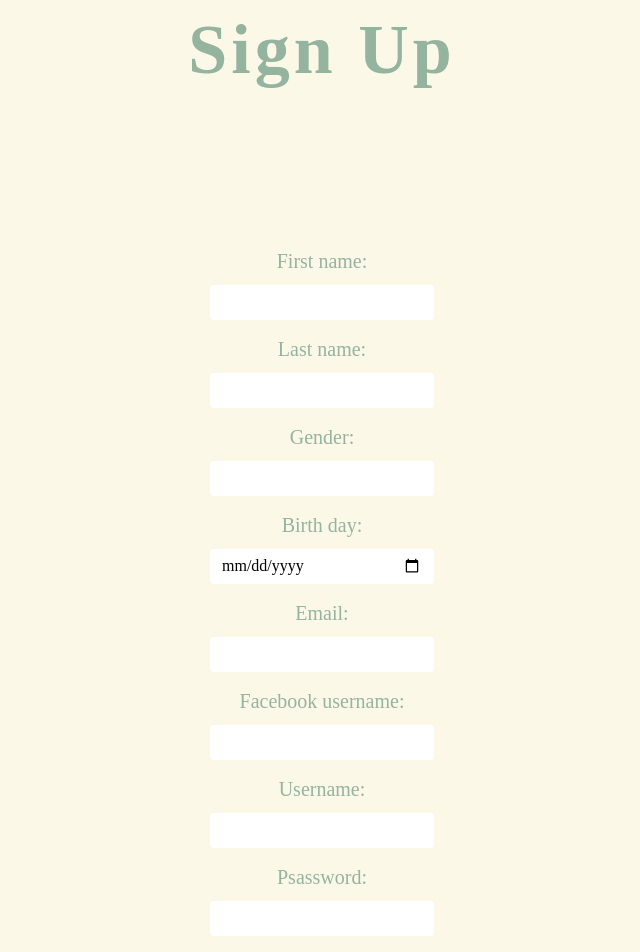
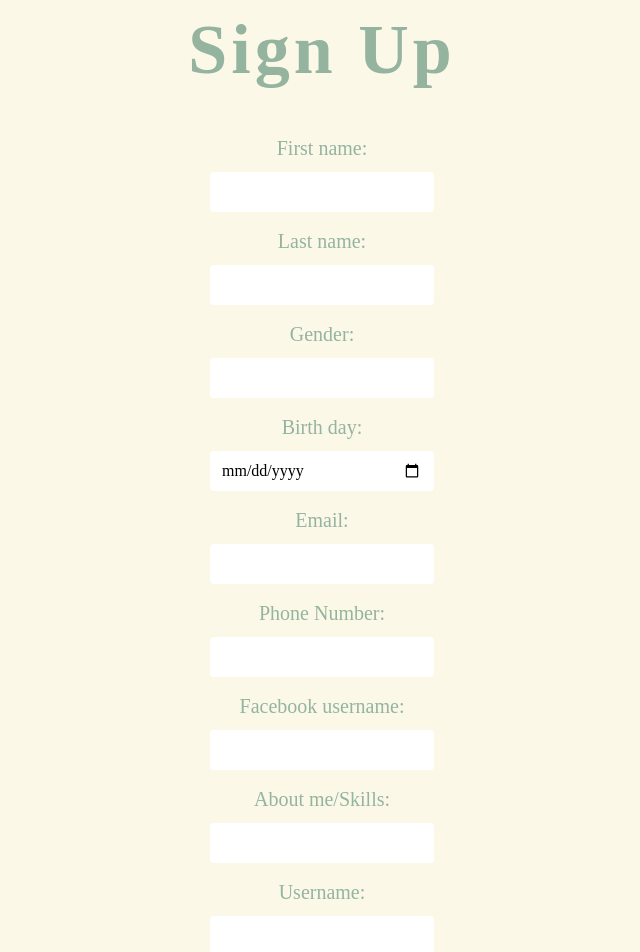
Before and after one commit to hilaezra/handbyhandpro, a React (Vite) app in the folder handbyhand.client/: page /signup in a window 1280 px wide. Shown: the top 952 px of the page, without its empty margins (318-958 px from the left). Built offline with nearby package versions, Linux system fonts and the light colour scheme.

Commit message:
add details to user and present on profile

```diff
--- a/handbyhand.client/src/components/AdvancedSearchPage/AdvancedSearchPage.css
+++ b/handbyhand.client/src/components/AdvancedSearchPage/AdvancedSearchPage.css
@@ -22,7 +22,7 @@
 font-size: 12px;
 }
 
-.text-field {
+.text-field-search {
   height: 35px;
   font-size: 12px;
 }
--- a/handbyhand.client/src/components/AdvancedSearchPage/AdvancedSearchPage.jsx
+++ b/handbyhand.client/src/components/AdvancedSearchPage/AdvancedSearchPage.jsx
@@ -76,7 +76,7 @@ const AdvancedSearchPage = () => {
         <form>
           <div className="event-area form-group">
             <label className="textfield-lab" htmlFor="event-location">Location Area: </label>
-            <select className="text-field" value={arealocation} onChange={handleAreaChange}>
+            <select className="text-field-search" value={arealocation} onChange={handleAreaChange}>
               <option value="Center">Center</option>
               <option value="North">North</option>
               <option value="South">South</option>
@@ -87,17 +87,17 @@ const AdvancedSearchPage = () => {
 
           <div className="start-date form-group">
             <label className="textfield-lab" htmlFor="start-date">Start Date: </label>
-            <input className="text-field" type="date" value={startDate} onChange={handleStartDateChange} />
+            <input className="text-field-search" type="date" value={startDate} onChange={handleStartDateChange} />
           </div>
 
           <div className="end-date form-group">
             <label className="textfield-lab" htmlFor="start-date">End Date: </label>
-            <input className="text-field" type="date" value={endDate} onChange={handleEndDateChange} />
+            <input className="text-field-search" type="date" value={endDate} onChange={handleEndDateChange} />
           </div>
 
           <div className="event-type form-group">
             <label className="textfield-lab" htmlFor="event-type">Event Type: </label>
-            <select className="text-field" value={eventType} onChange={handleOptionChange}>
+            <select className="text-field-search" value={eventType} onChange={handleOptionChange}>
             <option value="All">All</option>
               <option value="Social">Social</option>
               <option value="Volunteer">Volunteer</option>
--- a/handbyhand.client/src/components/CreateEventPage/CreateEventPage.css
+++ b/handbyhand.client/src/components/CreateEventPage/CreateEventPage.css
@@ -6,7 +6,7 @@
 }
 
 .createevent-form {
-    margin-top: 510px;
+    margin-top: 520px;
     display: flex;
     flex-direction: column;
     justify-content: flex-start;
--- a/handbyhand.client/src/components/ProfilePage/ProfilePage.jsx
+++ b/handbyhand.client/src/components/ProfilePage/ProfilePage.jsx
@@ -57,12 +57,17 @@ const ProfilePage = () => {
             <label className="textfield-lab" htmlFor="author">Email: </label>
             <label className="user-details" htmlFor="author">{user.email}</label>
             </div>
+            <div>
+            <label className="textfield-lab" htmlFor="author">Phone Number: </label>
+            <label className="user-details" htmlFor="author">{user.phoneNumber}</label>
+            </div>
             {/* <label className="textfield-lab" htmlFor="author">Mobile: </label>
             <label className="user-details" htmlFor="author">{user.mobile}</label> */}
           </div>
 
           <div className="skills form-group-profile">
-            <h5 id="profile-page-title">Skills</h5>
+            <h5 id="profile-page-title">About me/Skills</h5>
+            <label className="user-details" htmlFor="author">{user.skills}</label>
           </div>
 
           {/* <div className="future-events form-group-profile">
--- a/handbyhand.client/src/components/SignUpPage/SignUpPage.jsx
+++ b/handbyhand.client/src/components/SignUpPage/SignUpPage.jsx
@@ -11,8 +11,21 @@ const SignUpPage = () => {
     const [birthday, setBirthday] = React.useState("")
     const [email, setEmail] = React.useState("")
     const [facebookuser, setFacebookuser] = React.useState("")
+    const [skills, setSkills] = React.useState("")
     const [username, setUsername] = React.useState("")
     const [password, setPassword] = React.useState("")
+    const [phoneNumber, setPhoneNumber] = React.useState('');
+
+
+    const handleSkillsChange = (e) => {
+        console.log(e.target.value)
+        setSkills(e.target.value)
+    }
+
+    const handlePhoneNumberChange = (e) => {
+        console.log(e.target.value)
+        setPhoneNumber(e.target.value)
+    }
 
     const handleFirstnameChange = (e) => {
         console.log(e.target.value)
@@ -64,7 +77,9 @@ const SignUpPage = () => {
                 gender: gender,
                 birthday: birthday,
                 email: email,
+                phoneNumber: phoneNumber,
                 facebookuser: facebookuser,
+                skills: skills,
                 username: username,
                 password: password
             })
@@ -107,8 +122,16 @@ const SignUpPage = () => {
                 <input className="text-field" name='email' value={email} onChange={handleEmailChange} />
             </div>
             <div className="form-group">
+                <label className="login-lab" htmlFor="phoneNumber">Phone Number:</label>
+                <input className="text-field"  type="tel" id="phoneNumber" name="phoneNumber" value={phoneNumber} onChange={handlePhoneNumberChange} />
+            </div>
+            <div className="form-group">
                 <label className="login-lab" htmlFor="facebookuser">Facebook username: </label>
                 <input className="text-field" name='facebookuser' value={facebookuser} onChange={handleFacebookuserChange} />
+            </div>
+            <div className="form-group">
+                <label className="login-lab" htmlFor="skills">About me/Skills: </label>
+                <input className="text-field" name='skills' value={skills} onChange={handleSkillsChange} />
             </div>
             <div className="form-group">
                 <label className="login-lab" htmlFor="username">Username: </label>
@@ -120,7 +143,7 @@ const SignUpPage = () => {
             </div>
             </form>
             <div>
-            <button class="login-btn " onClick={handleSignUpClicked}>Sign Up</button>
+            <button className="login-btn " onClick={handleSignUpClicked}>Sign Up</button>
             </div>
 
         </div>
```
Also changed, not shown: 2 other files (tests, documents, lock files or other folders).
